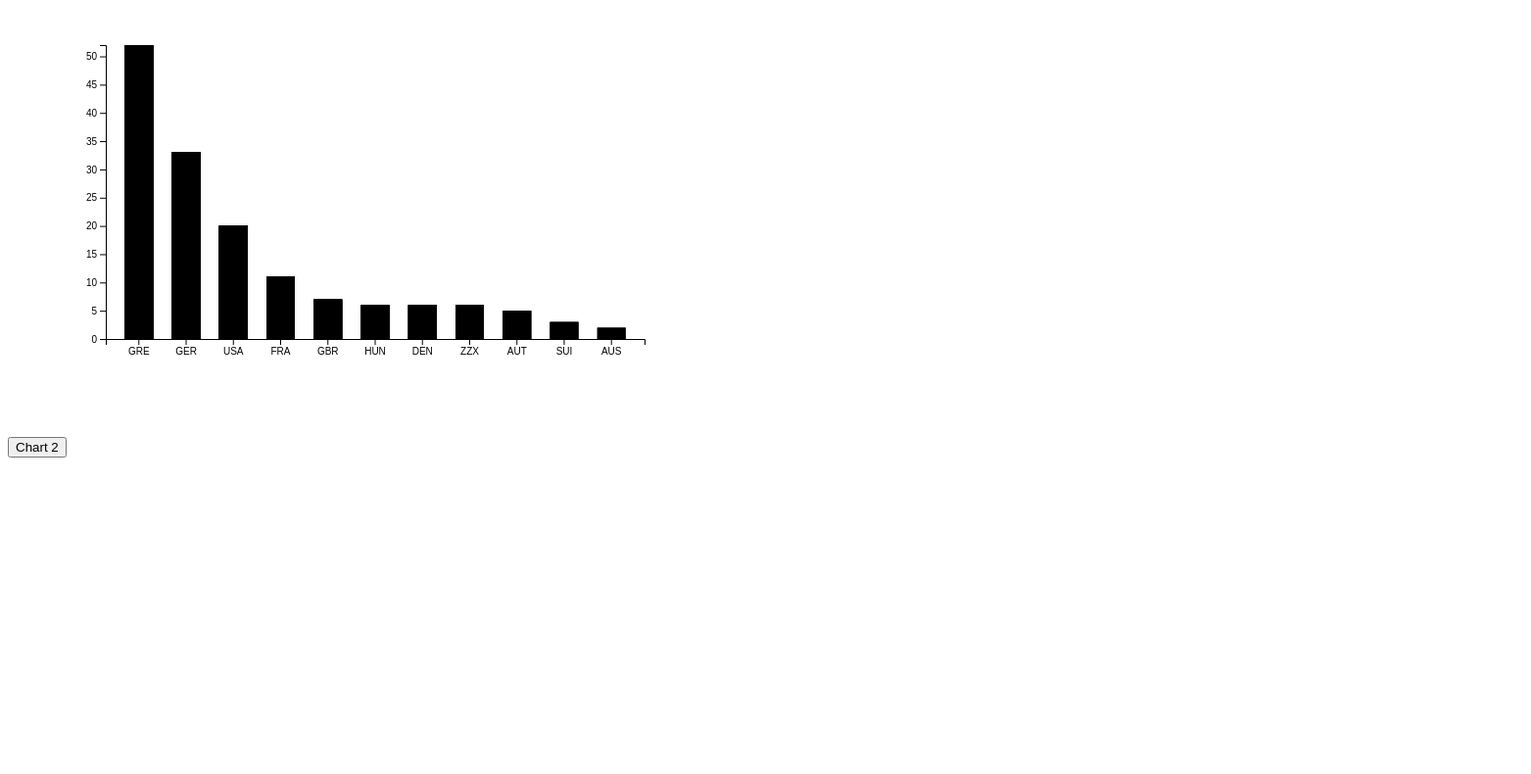
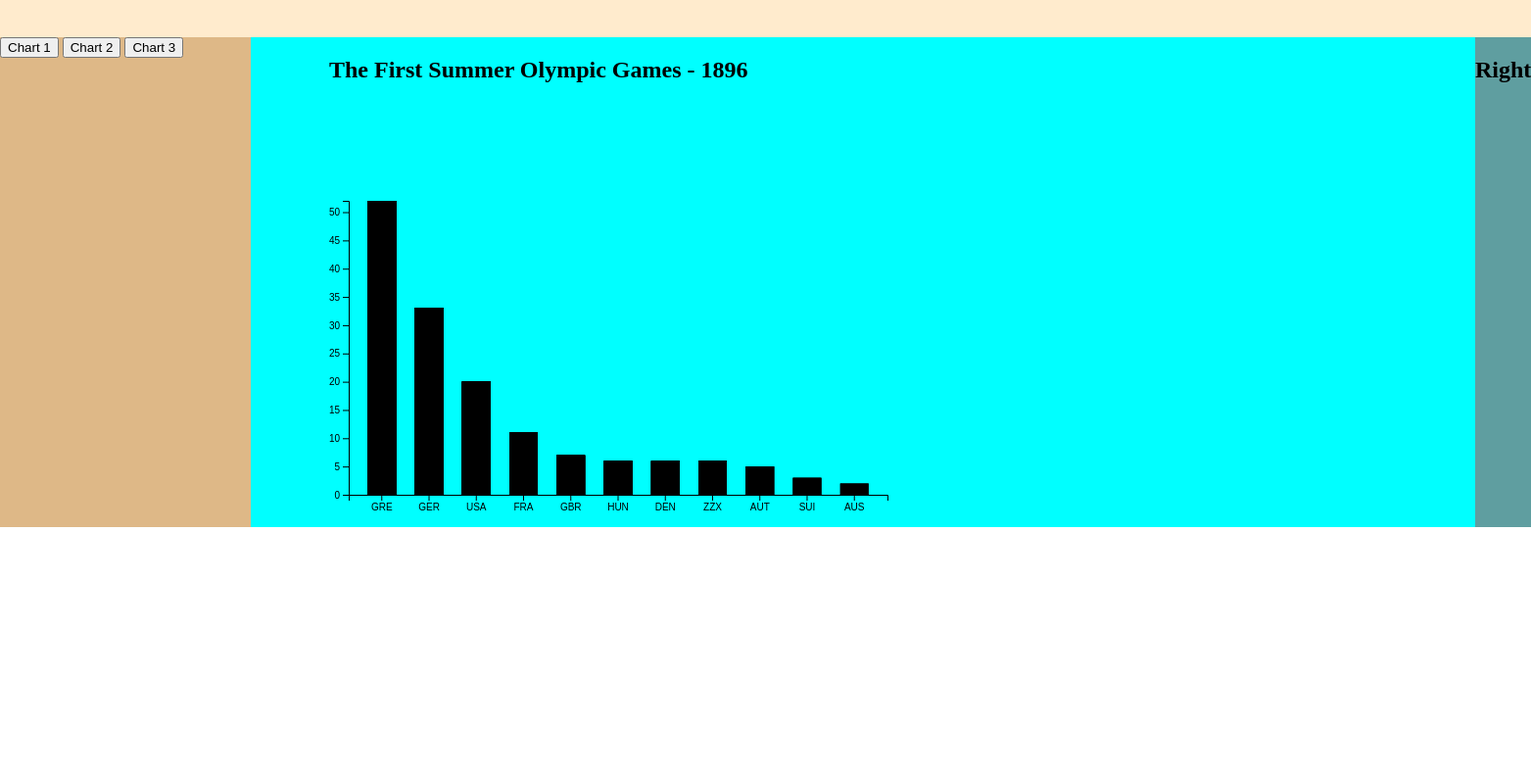
Before and after one commit to kevingoodenough/kevingoodenough.github.io, a plain HTML site: page index.html in a window 1280 px wide. Shown: the part 62-852 px from the top of the page at 98% size, 1563 px wide, since content can reach past the window. After the commit the page ends 800 px from the top, so only its background shows below. Drawn offline with nearby package versions, Linux system fonts and the light colour scheme.

Commit message:
Finished rough versions of all graphs and buttons

```diff
--- a/index.html
+++ b/index.html
@@ -1,26 +1,44 @@
 <html>
 <script src='https://d3js.org/d3.v5.min.js'></script>
-<style>
-    circle {
-        fill: lightblue;
-        stroke: black;
-    }
-</style>
+<link rel="stylesheet" href="style.css">
     <body onload='init()'>
-        <div>
-            <svg width=750 height=500 id="chart1"></svg>
+        <div class="wrapper">
+            <div class="header"><h2>Header</h2></div>
+            <div class="chart-left">
+                <button type="button" onclick='init()' id="b1">Chart 1</button>
+                <button type="button" onclick='chart2()' id="b2">Chart 2</button>
+                <button type="button" onclick='chart3()' id="b3">Chart 3</button>
+            </div>
+            <div class="chart">
+                <h2 class="chart-title" id="chart-title"></h2>
+                <svg width=750 height=500 id="chart1"></svg>
+                <svg width=1250 height=500 id="chart2"></svg>
+                <svg width=1250 height=500 id="chart3"></svg>
+            </div>
+            <div class="chart-right">
+                <h2>Right</h2>
+            </div>
         </div>
 
-        <button type="button" onclick='chart2()' id="b2">Chart 2</button>
+
+
 
         <div>
-            <svg width=1250 height=500 id="chart2"></svg>
+
+        </div>
+
+
+
+        <div>
+            <svg width=1250 height=500 id="chart3"></svg>
         </div>
 
         <script>
 
 
             async function init() {
+                d3.select("#chart2").html("");
+                d3.select("#chart3").html("");
 
                 function metalCount(dta, cntry) {
                     return dta.filter(function (d) { return d.Country == cntry }).length;
@@ -56,7 +74,7 @@
 
                 xScale.domain(getCountryNames(data));
                 yScale.domain([0, maxMetals]);
-                    ///////
+
                 g.append("g")
                     .attr("transform", "translate(0," + height + ")")
                     .call(d3.axisBottom(xScale));
@@ -81,9 +99,15 @@
                     .attr("width", xScale.bandwidth())
                     .attr("height", function(d) { return height - yScale(metalCount(data, d.Country)); });
                 //***** CHART 1 END ******
+
+                document.getElementById("chart-title").innerHTML = `The First Summer Olympic Games - 1896`;
             }
 
             async function chart2() {
+
+                d3.select("#chart1").html("");
+                d3.select("#chart3").html("");
+
                 function numCountries(yr, dta) {
                     var tempData = dta.filter(function (d) { return d.Year == yr });
                     return d3.map(tempData, function (d) { return (d.Country) }).keys().length;
@@ -107,12 +131,11 @@
                 years.sort();
                 var countryNum = [];
                 years.forEach(element => {
-                    countryNum.push(numCountries(element, data));
+                    countryNum.push(numCountries(element, data));  //CONSIDER REVISING THIS - PROBABLY CAN GET RID OF AT LEAST ONE FUNCTION ABOVE - MaxCountries and numCounteries
                 });
 
                 var xScale = d3.scaleBand().range([0, width]).padding(0.4),
                     yScale = d3.scaleLinear().range([height, 0]);
-                console.log();
 
                 var g = svg.append("g")
                     .attr("transform", "translate(" + 100 + "," + 100 + ")");
@@ -144,8 +167,90 @@
                     .attr("width", xScale.bandwidth())
                     .attr("height", function (d) { return height - yScale(countryNum[years.indexOf(d.Year)]); });
 
-                    console.log(countryNum);
-                    console.log(years.indexOf("1896"));
+                document.getElementById("chart-title").innerHTML = `Number Of Competing Countries Through The Years`;
+            }
+
+            async function chart3() {
+                d3.select("#chart1").html("");
+                d3.select("#chart2  ").html("");
+
+                var year = 2008;
+
+                var svg = d3.select("#chart3"),
+                    margin = 200,
+                    width = svg.attr("width") - margin,
+                    height = svg.attr("height") - margin;
+
+                const startData = await d3.csv('https://kevingoodenough.github.io/summer.csv');
+                var data = startData.filter(function (d) { return d.Year == year });
+
+                var count = {};
+
+                //COUNTRY COUNT FOR FILTER
+                data.forEach(function(d) {
+                    var country = d.Country;
+                    if (count[country] === undefined) {
+                        count[country] = 0;
+                    } else {
+                        count[country]++;
+                    }
+                })
+
+                var countrySort = [];
+                for(var c in count) {
+                    countrySort.push([c, count[c]]);
+                }
+
+                countrySort.sort(function (a, b) {
+                    return -a[1] - -b[1];
+                });
+
+                var countryCount = [];
+                var countryNames = [];
+
+                for (let i=0; i<30; i++) {
+                    countryCount.push(countrySort[i][1]);
+                    countryNames.push(countrySort[i][0]);
+                }
+                //COUNTRY COUNT FOR FILTER
+
+                //FILTER DATA BASED ON TOP 30 COUNTRIES
+                data = data.filter(function (d) { return countryNames.includes(d.Country); });
+
+                var xScale = d3.scaleBand().range([0, width]).padding(0.4),
+                    yScale = d3.scaleLinear().range([height, 0]);
+
+                var g = svg.append("g")
+                    .attr("transform", "translate(" + 100 + "," + 100 + ")");
+
+                xScale.domain(countryNames);
+                yScale.domain([0, countryCount[0]]);
+
+                g.append("g")
+                    .attr("transform", "translate(0," + height + ")")
+                    .call(d3.axisBottom(xScale));
+
+                g.append("g")
+                    .call(d3.axisLeft(yScale).tickFormat(function (d) {
+                        return d;
+                    }).ticks(10))
+                    .append("text")
+                    .attr("y", 6)
+                    .attr("dy", "0.71em")
+                    .attr("text-anchor", "end")
+                    .text("value");
+
+                g.selectAll(".bar")
+                    .data(data)
+                    .enter()
+                    .append("rect")
+                    .attr("class", "bar")
+                    .attr("x", function (d) { return xScale(d.Country); })
+                    .attr("y", function (d) { return yScale(countryCount[countryNames.indexOf(d.Country)]); })
+                    .attr("width", xScale.bandwidth())
+                    .attr("height", function (d) { return height - yScale(countryCount[countryNames.indexOf(d.Country)]); });
+
+                document.getElementById("chart-title").innerHTML = `Top 30 Countries - ${year}`;
             }
         </script>
     </body>
--- /dev/null
+++ b/style.css
@@ -0,0 +1,43 @@
+body {
+    margin: 0;
+    padding: 0;
+}
+
+svg {
+    position: absolute;
+}
+
+.wrapper {
+    width: 100%;
+    display: grid;
+    grid-gap: 0;
+    grid-template-columns: 20% 1250px auto;
+    grid-template-rows: 100px 500px ;
+}
+
+.grid-item {
+    text-align: center;
+}
+
+.header {
+    grid-column-start: 1 ;
+    grid-column-end: 4 ;
+    background-color: blanchedalmond;
+}
+
+.chart-left {
+
+    background-color: burlywood;
+}
+.chart {
+    background-color: aqua;
+}
+
+.chart-title {
+    padding-left: 80px;
+}
+
+.chart-right {
+
+    background-color: cadetblue;
+}
```
